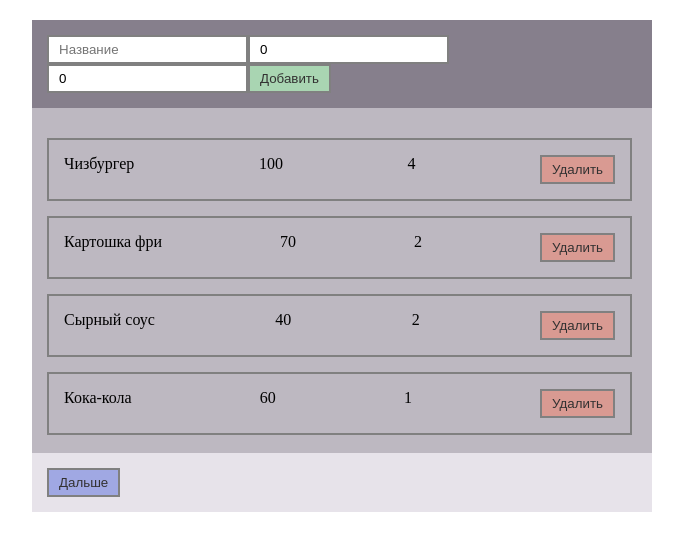
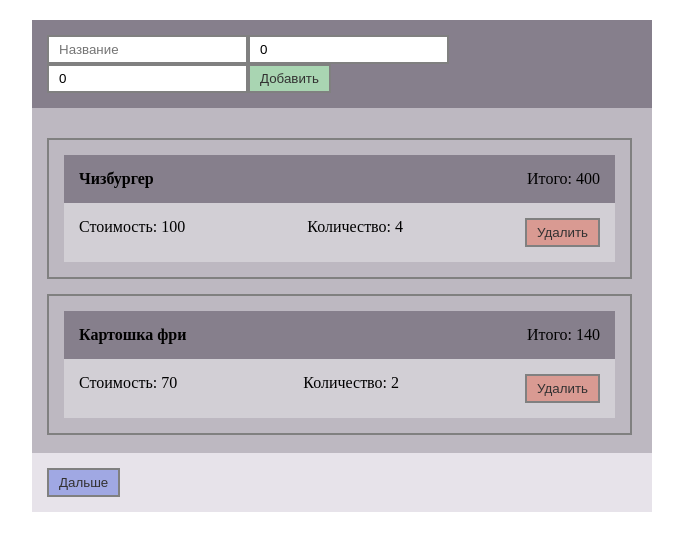
Before and after one commit to AlexxxMaxxx/Tasks_OVP, a Vue app: page /products in a window 1280 px wide. Shown: the top 550 px of the page, without its empty margins (298-981 px from the left). Built offline with nearby package versions, Linux system fonts and the light colour scheme.

Commit message:
Add styles for ProductList

```diff
--- a/src/components/ProductForm.vue
+++ b/src/components/ProductForm.vue
@@ -14,18 +14,21 @@
       product: {
         name: "",
         price: 0,
-        amount: 0
+        amount: 0,
+        total: 0
       }
     }
   },
   methods: {
     addProduct() {
       this.product.id = Date.now();
+      this.product.total = this.product.price * this.product.amount;
       this.$emit('addProduct', this.product);
       this.product = {
         name: "",
         price: 0,
-        amount: 0
+        amount: 0,
+        total: 0
       }
     },
   }
--- a/src/components/ProductItem.vue
+++ b/src/components/ProductItem.vue
@@ -1,9 +1,19 @@
 <template>
   <div class="product-item">
-    <div class="product-item__property">{{ product.name }}</div>
-    <div class="product-item__property">{{ product.price }}</div>
-    <div class="product-item__property">{{ product.amount }}</div>
-    <app-button class="product-item__rmv-btn rmv-btn" @click="$emit('removeProduct', product)">Удалить</app-button>
+    <div class="product-item__header">
+      <div class="product-item__property">{{ product.name }}</div>
+      <div class="product-item__property">Итого: {{ product.total }}</div>
+    </div>
+
+    <div class="product-item__content">
+      <div class="product-item__property">Стоимость: {{ product.price }}</div>
+      <div class="product-item__property">Количество: {{ product.amount }}</div>
+      <app-button class="product-item__rmv-btn rmv-btn" @click="$emit('removeProduct', product)">Удалить</app-button>
+    </div>
+
+    <div class="product-item__content_hidden">
+
+    </div>
   </div>
 </template>
 
@@ -19,9 +29,30 @@
 </script>
 
 <style scoped>
-.product-item { /* доделать */
+.product-item {
+  /* доделать */
   padding: 15px;
   display: flex;
+  flex-direction: column;
   justify-content: space-between;
 }
-</style>
+
+.product-item__header {
+  display: flex;
+  flex-direction: row;
+  justify-content: space-between;
+  padding: 15px;
+  background-color: rgb(134, 127, 140);
+}
+
+.product-item__header div:first-child {
+  font-weight: bold;
+}
+
+.product-item__content { /* media-запрос при уменьшении размера окна */
+  display: flex;
+  flex-direction: row;
+  justify-content: space-between;
+  padding: 15px;
+  background-color: rgb(210, 207, 213);
+}</style>
--- a/src/components/pages/ProductPage.vue
+++ b/src/components/pages/ProductPage.vue
@@ -26,10 +26,10 @@
 	data() {
 		return {
 			products: [ /*потом очистить*/
-				{ id: 1, name: 'Чизбургер', price: 100, amount: 4},
-				{ id: 2, name: 'Картошка фри', price: 70, amount: 2 },
-				{ id: 3, name: 'Сырный соус', price: 40, amount: 2 },
-				{ id: 4, name: 'Кока-кола', price: 60, amount: 1 },
+				{ id: 1, name: 'Чизбургер', price: 100, amount: 4, total: 400},
+				{ id: 2, name: 'Картошка фри', price: 70, amount: 2, total: 140 },
+				{ id: 3, name: 'Сырный соус', price: 40, amount: 2, total: 80},
+				{ id: 4, name: 'Кока-кола', price: 60, amount: 1, total: 60 },
 			],
 		}
 	},
```
